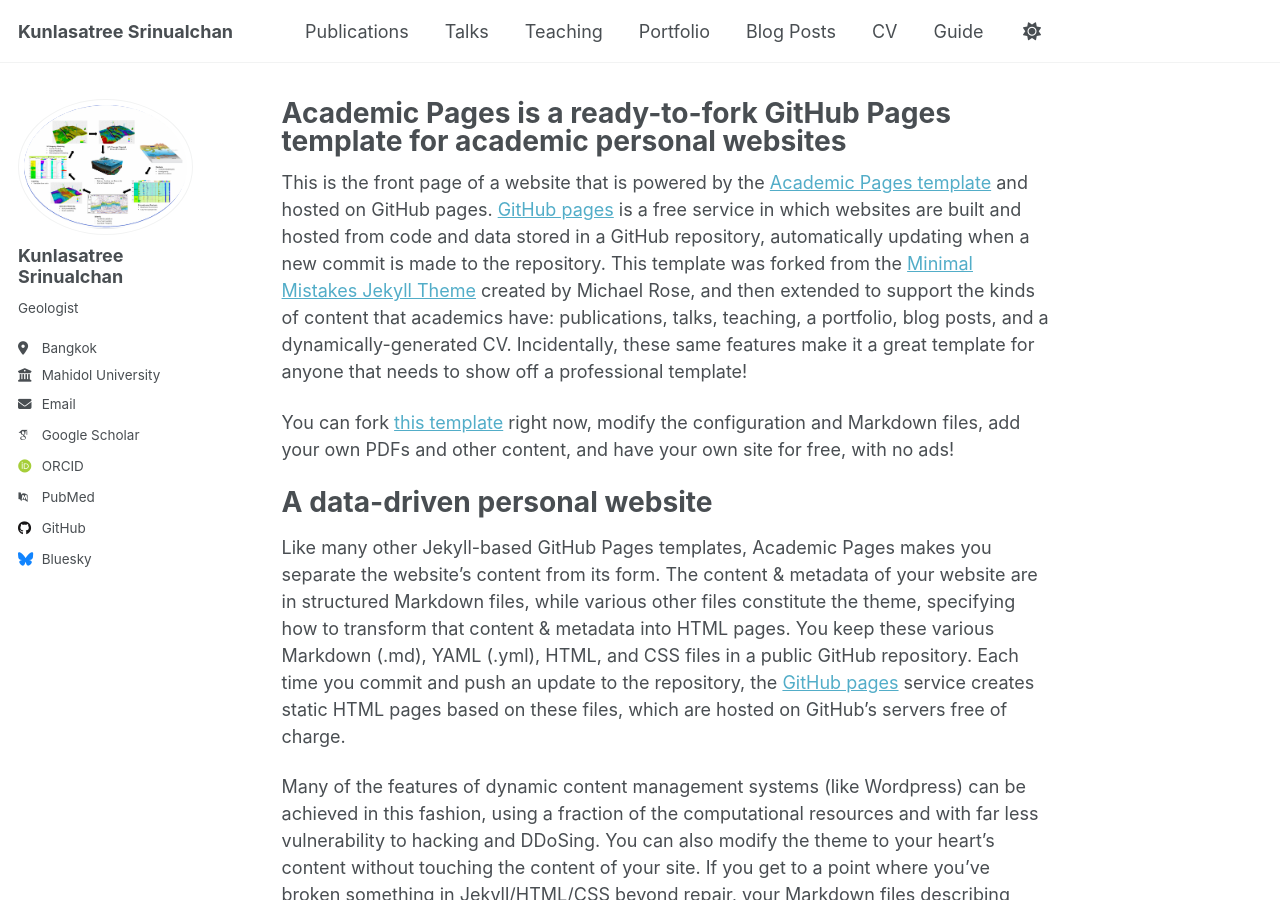
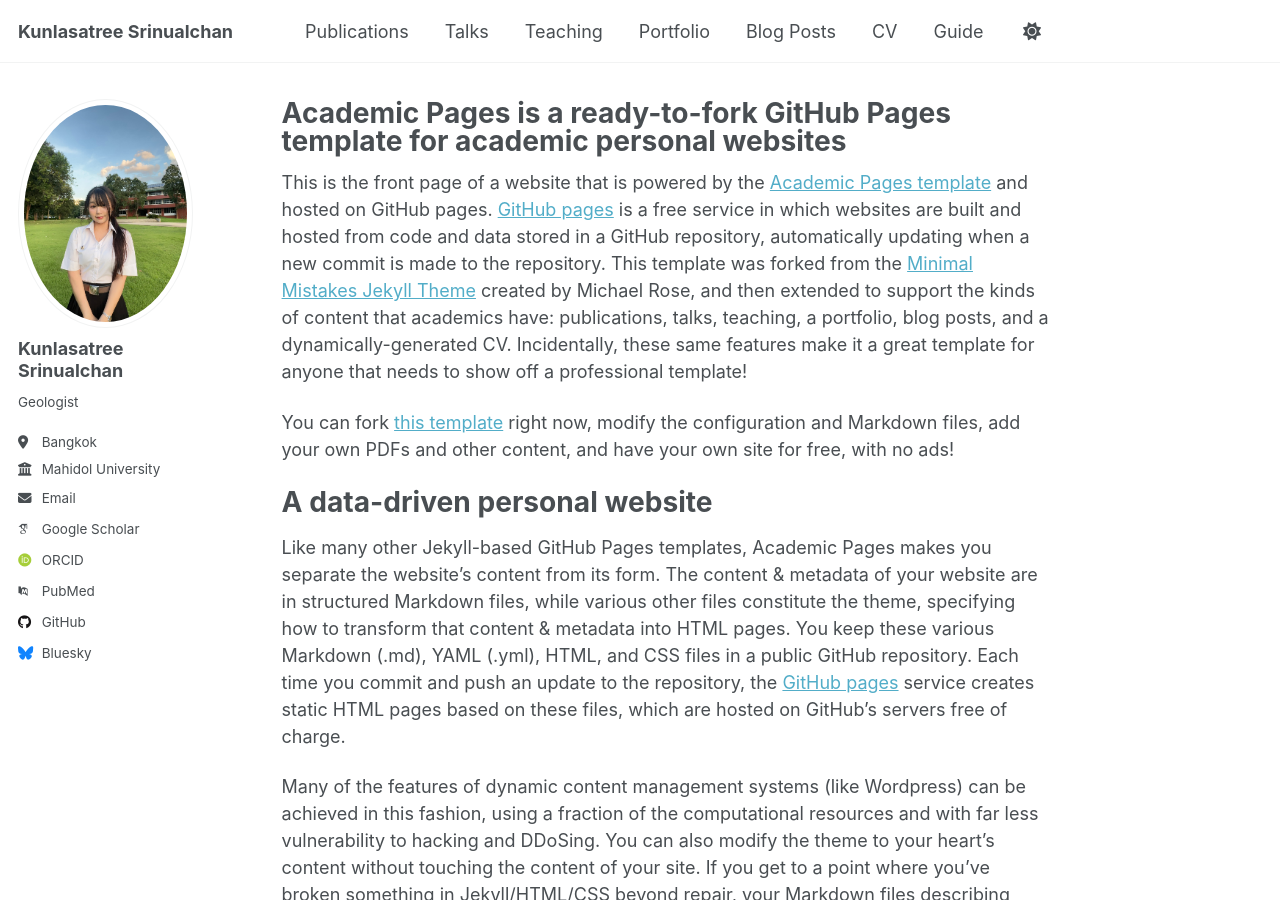
Before and after one commit to kunlasatree2332/kunlasatree2332.github.io, a Jekyll site: the page built from _pages/about.md, in a window 1280 px wide and 900 px high. Built offline with Jekyll 4.4.1, drawn with Linux system fonts in a browser that asks for light colours; some web fonts are replaced; a script that is not in the unit is left out.

Commit message:
Update _config.yml

```diff
--- a/_config.yml
+++ b/_config.yml
@@ -23,7 +23,7 @@ repository               : "academicpages/academicpages.github.io"
 #               Additional customization can be done by editing /_includes/author-profile.html
 author:
   # Biographic information
-  avatar           : "Screenshot 2025-09-16 063739.png"
+  avatar           : "kunlasatree.jpg"
   name             : "Kunlasatree Srinualchan"
   pronouns         : # example: "she/her"
   bio              : "Geologist"
```
